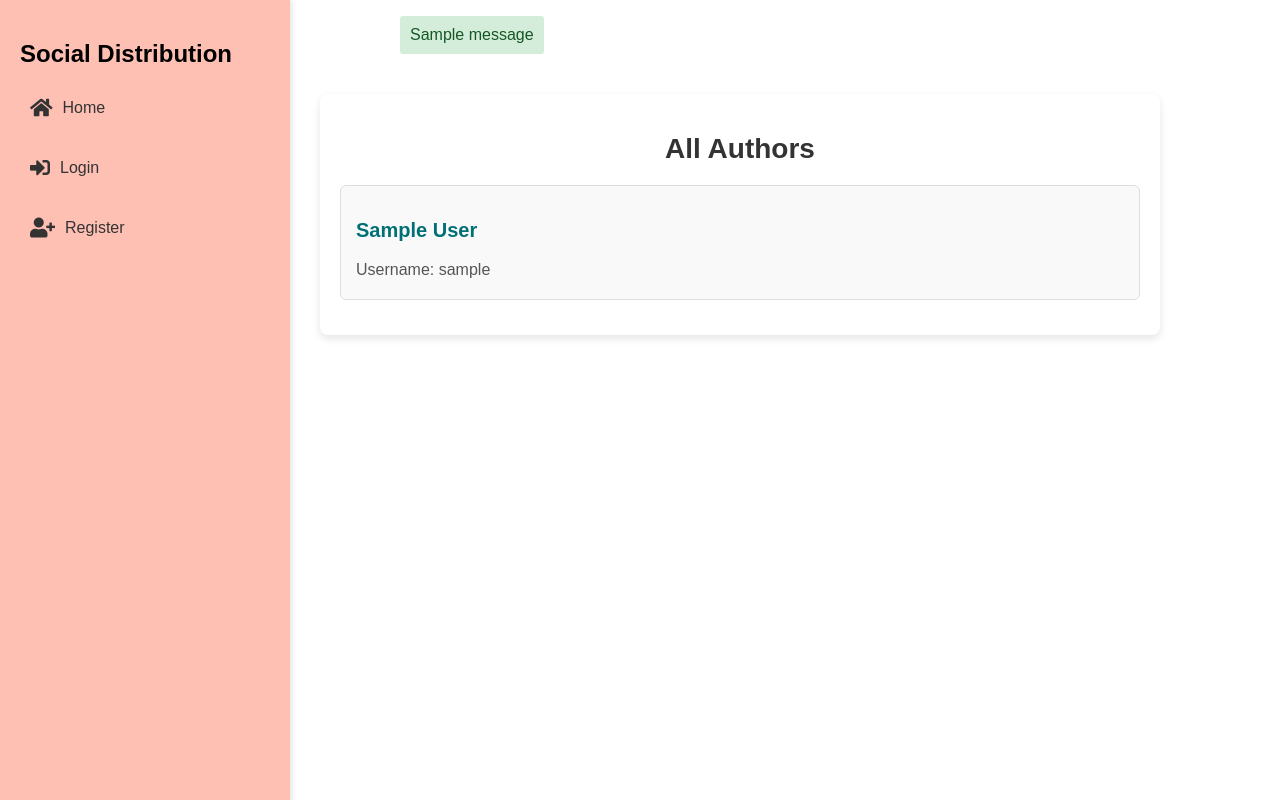
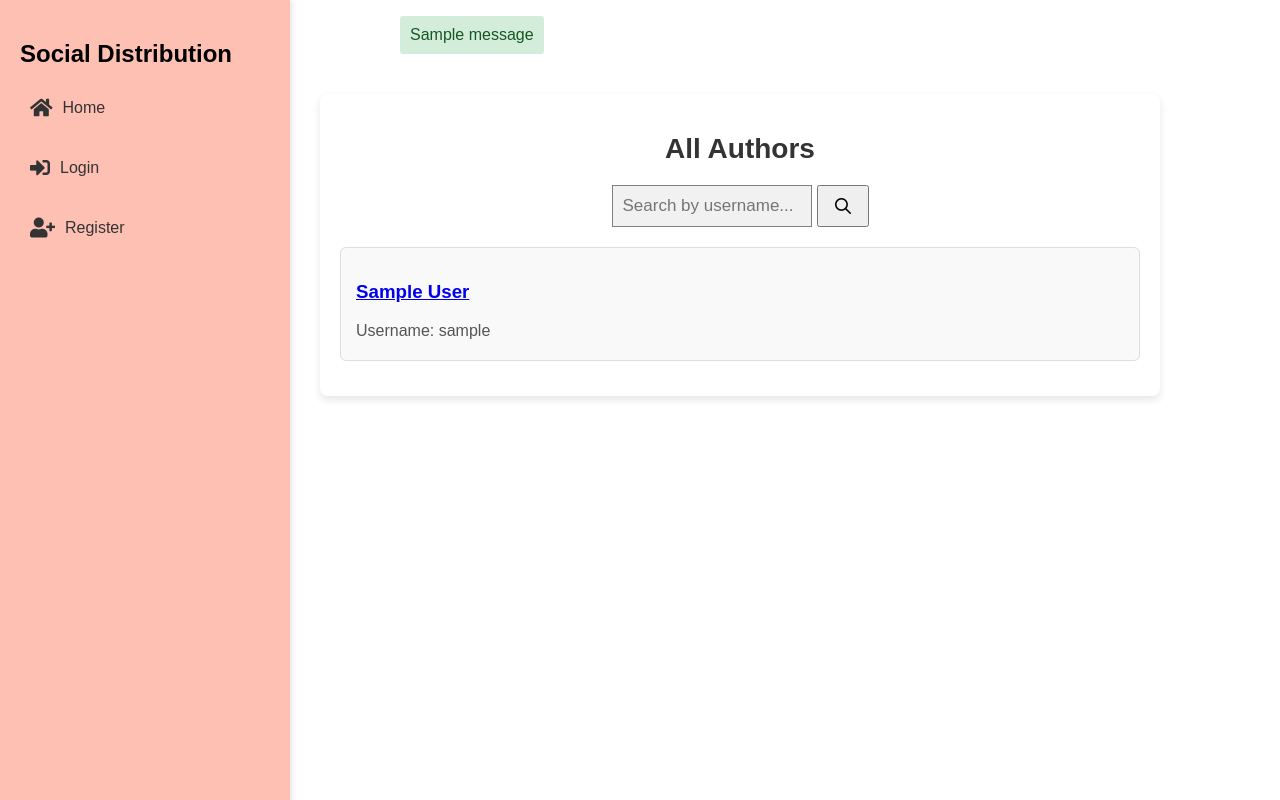
Before and after one commit to redtrovelvet/SalmoNet, a Django app: template src/salmon_project/social_distribution/templates/social_distribution/all_authors.html in a window 1280 px wide. Run offline with Django 5.2, Linux system fonts and the light colour scheme; the template is opened without the code that fills it: most values are stand-ins (such as "Sample title", 1, 10 or a date in 2020); one stand-in notice (Sample message) is shown.

Commit message:
Implemented search bar in all authors page.

```diff
--- a/src/salmon_project/social_distribution/static/css/all_authors.css
+++ b/src/salmon_project/social_distribution/static/css/all_authors.css
@@ -102,3 +102,46 @@
         margin-right: 20px;
     }
 }
+
+/* Animated Search Bar with Icon on the Same Line */
+form.example {
+    margin-bottom: 20px;
+    display: flex;
+    align-items: center;
+    justify-content: center;
+    gap: 5px;
+}
+
+form.example input[type="text"] {
+    width: 200px;
+    padding: 10px;
+    font-size: 17px;
+    border: 1px solid grey;
+    background: #f1f1f1;
+    box-sizing: border-box;
+    -webkit-transition: width 0.4s ease-in-out;
+    transition: width 0.4s ease-in-out;
+}
+
+form.example input[type="text"]:focus {
+    width: 100%;
+}
+
+form.example button img {
+    width: 16px;
+    height: auto;
+    display: block;
+    padding: 10px;
+    cursor: pointer; /* ensures the image is rendered without extra inline padding */
+}
+
+form.example button:hover {
+    background: #0b7dda;
+}
+
+.search-message {
+    color: red;
+    font-size: 16px;
+    margin-top: 10px;
+    text-align: center;
+}
--- a/src/salmon_project/social_distribution/templates/social_distribution/all_authors.html
+++ b/src/salmon_project/social_distribution/templates/social_distribution/all_authors.html
@@ -6,25 +6,31 @@
 
 <div class="content authors-list">
     <h1>All Authors</h1>
+
+    <form class="example" method="get" action="{% url 'search_authors' %}">
+      <input type="text" placeholder="Search by username..." name="search">
+      <button type="submit">
+          <img src="{% static 'img/search.png' %}" alt="Search Icon">
+      </button>
+    </form>
+
+    {% if message %}
+      <p class="search-message">{{ message }}</p>
+    {% endif %}
+
     {% for author in authors %}
         <div class="author">
-            {# Wrap the display name in a hyperlink to the author's profile #}
-            <h3><a href="{{ author.page }}"><div class="author-name">{{ author.display_name }}</a></h3>  {# NEW: Link added #}
-
+            <h3><a href="{{ author.page }}"><div class="author-name">{{ author.display_name }}</div></a></h3>
             <p>Username: {{ author.username }}</p>
-
-            {# Check if the current user is logged in and is not viewing their own profile #}
             {% if user.is_authenticated and user.author != author %}
                 {% if author in user.author.following.all %}
-                    {# Use a form for unfollow so that a POST request is sent (if you wish to require POST) #}
                     <form action="{% url 'unfollow_author' author.id %}" method="post" style="display:inline;">
-                        {% csrf_token %}  {# NEW: CSRF token added #}
+                        {% csrf_token %}
                         <button type="submit">Unfollow</button>
                     </form>
                 {% else %}
-                    {# Use a form for follow so that a POST request is sent #}
                     <form action="{% url 'send_follow_request' author.id %}" method="post" style="display:inline;">
-                        {% csrf_token %}  {# NEW: CSRF token added #}
+                        {% csrf_token %}
                         <button type="submit">Follow</button>
                     </form>
                 {% endif %}
--- a/src/salmon_project/social_distribution/urls.py
+++ b/src/salmon_project/social_distribution/urls.py
@@ -79,7 +79,7 @@ urlpatterns = [
     path("api/authors/<uuid:author_id>/followers/", views.get_followers_api, name="get_followers_api"),
     re_path(r'^api/authors/(?P<author_id>[0-9a-f-]+)/followers/(?P<foreign_author_encoded>https?.+)/$', views.modify_follower_api, name="modify_follower_api"),
     path("api/authors/<uuid:author_id>/followrequest/", views.api_send_follow_request, name="api_send_follow_request"),
-
+    path('search_authors/', views.search_authors, name='search_authors'),
     #---DO NOT CHANGE POSTITION OF THIS OR ELSE IT MESSES UP THE CODE PLEASE MAKE SURE THIS PATH IS ALWAYS THE LAST PATH---#
     re_path(r'^api/posts/(?P<post_fqid>https?.+)/$', views.get_post_by_fqid, name="get_post_by_fqid"),
     #<BEGIN GENERATED model='gpt-4' date=2025-03-23 prompt: when i use fqid, the url path doesnt work becuase im using str:author_fqid, but when i use path:author_fqid it overrides the path of other urls, what do id?>
```
Also changed, not shown: src/salmon_project/social_distribution/views.py (+18 -0 lines), src/salmon_project/social_distribution/static/img/search.png (added).
